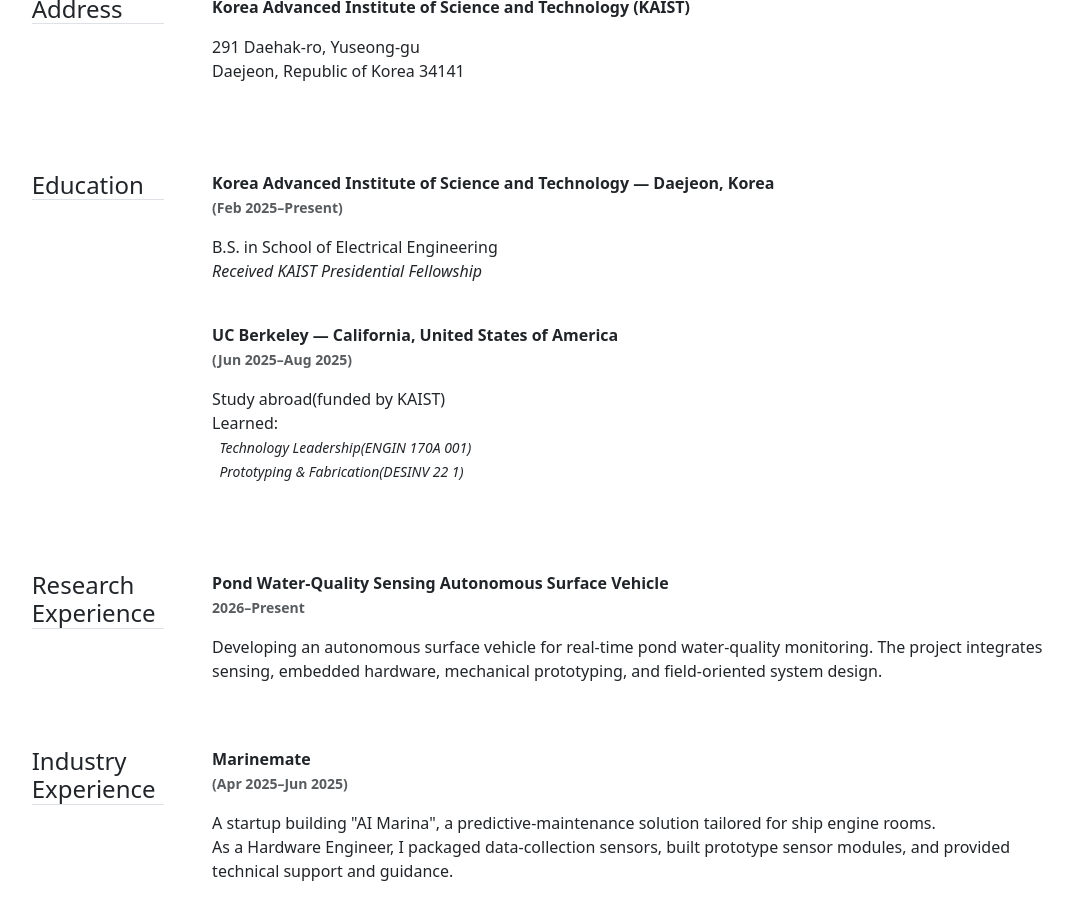
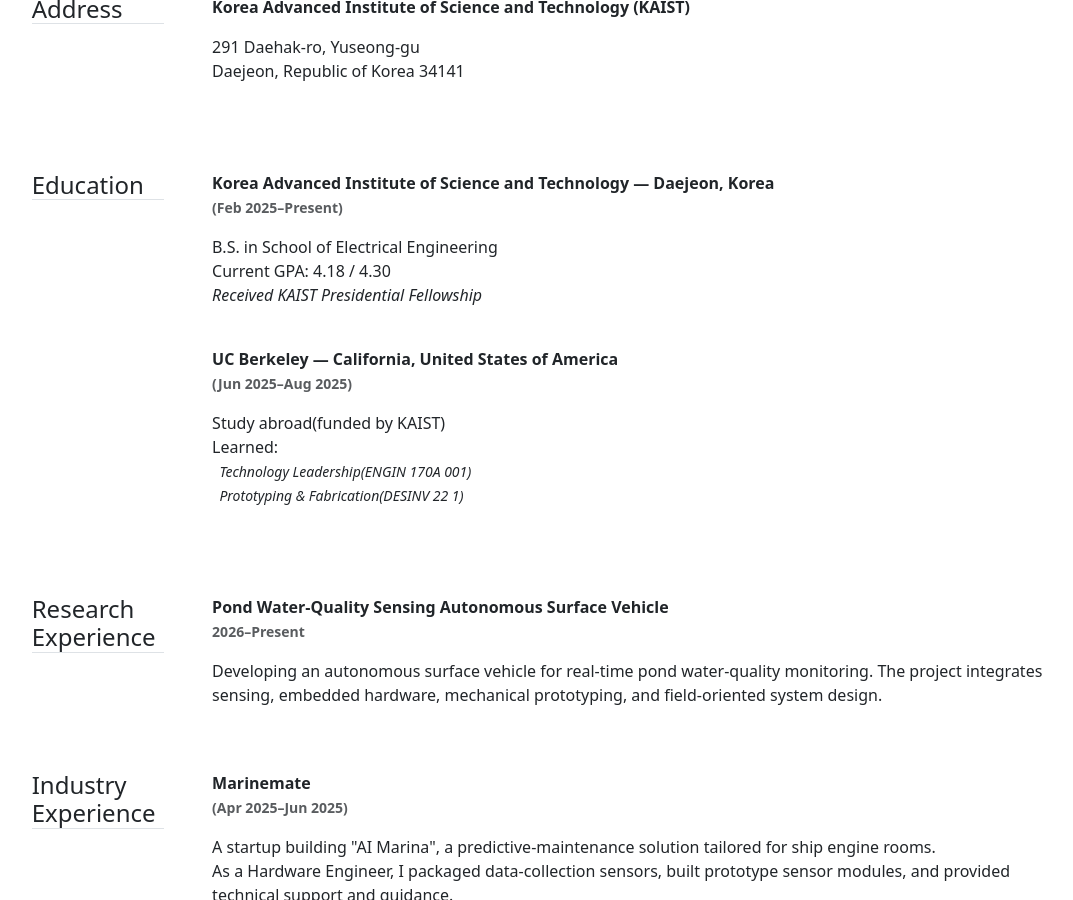
Before and after one commit to ynghyn-na/ynghyn-na.github.io, a Jekyll site: the page built from cv.md, in a window 1280 px wide and 900 px high, scrolled down 336 px. Shown: the whole window, without its empty margins (91-1164 px from the left). Built offline with Jekyll 4.4.1, drawn with Linux system fonts in a browser that asks for light colours.

Commit message:
Update education.yml

```diff
--- a/_data/cv/education.yml
+++ b/_data/cv/education.yml
@@ -1,5 +1,6 @@
 - title: 'Korea Advanced Institute of Science and Technology — Daejeon, Korea'
   description: 'B.S. in School of Electrical Engineering<br>
+  Current GPA: 4.18 / 4.30<br>
   <i>Received KAIST Presidential Fellowship</i><br>'
   duration: '(Feb 2025–Present)'
 
```
